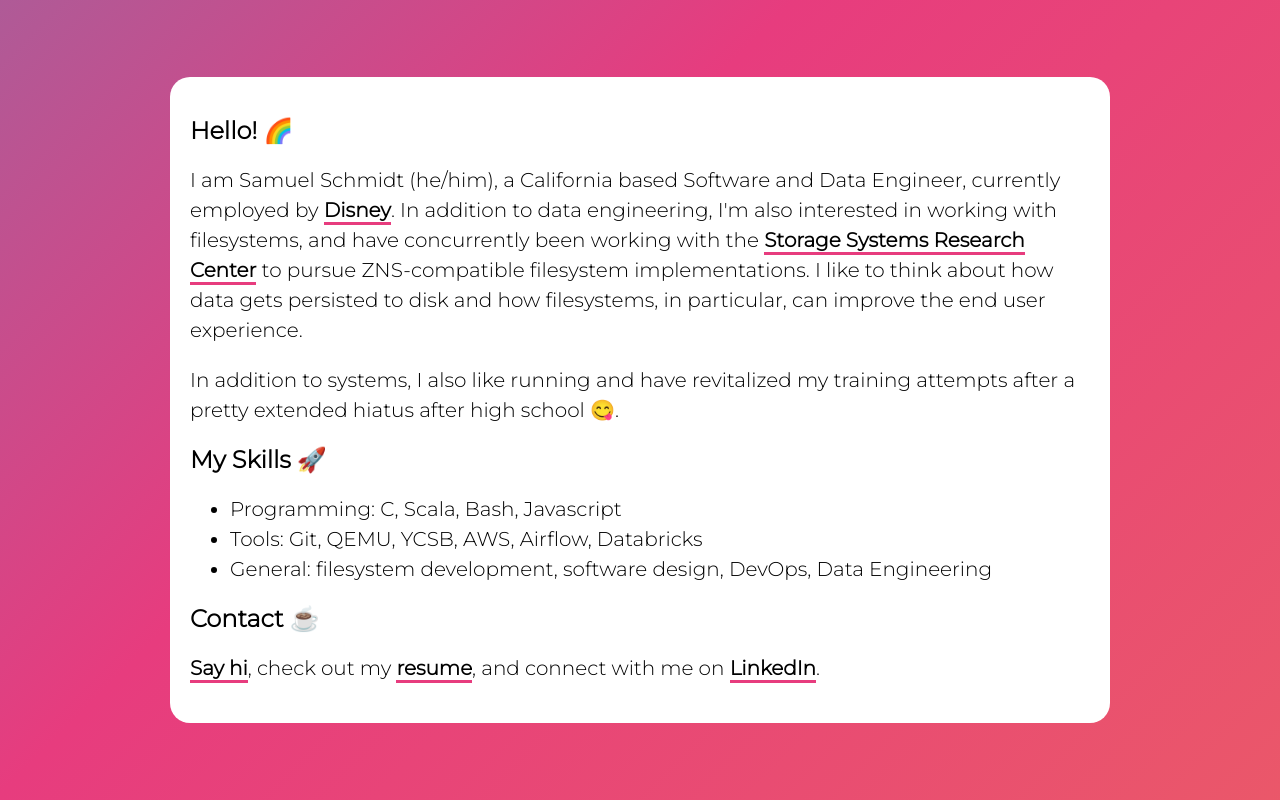
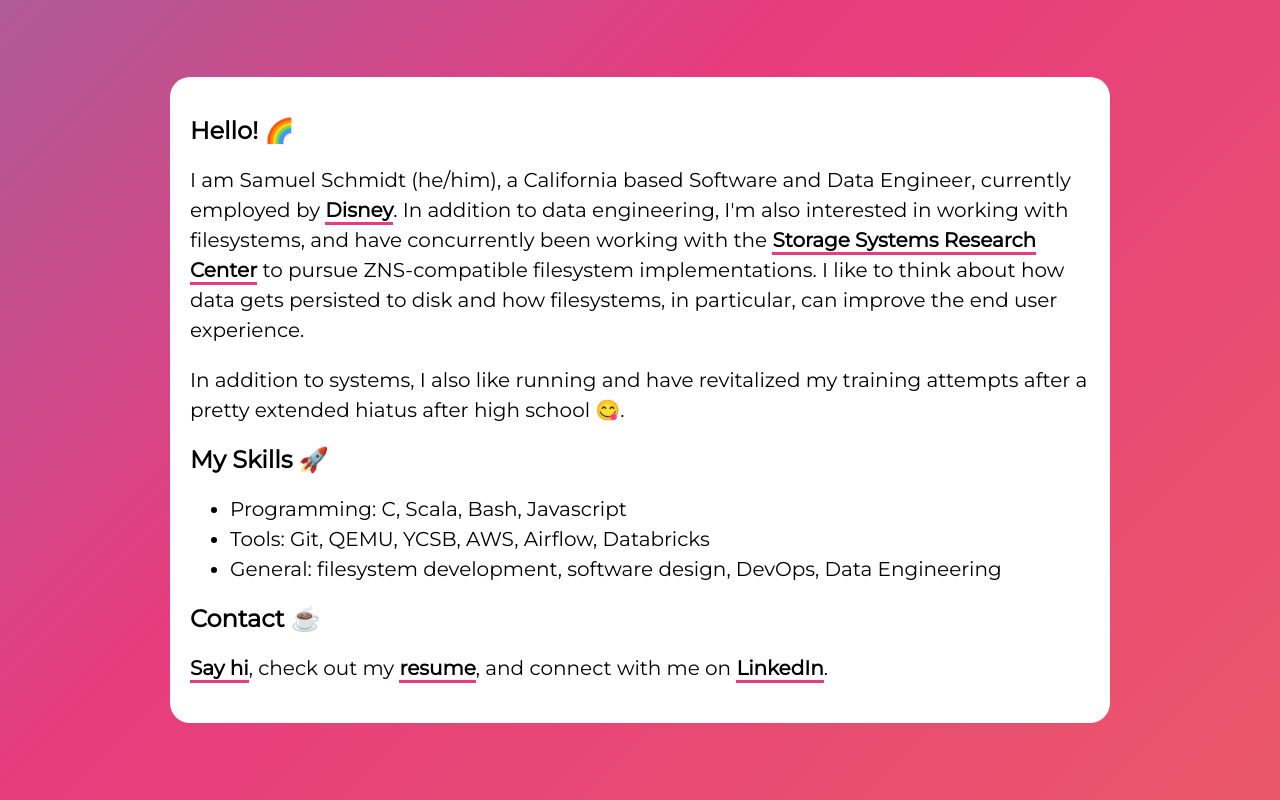
Before and after one commit to tdimhcsleumas/tdimhcsleumas.github.io, a plain HTML site: page index.html in a window 1280 px wide. Drawn offline with Linux system fonts and the light colour scheme.

Commit message:
update font

```diff
--- a/index.html
+++ b/index.html
@@ -5,7 +5,7 @@
     </title>
     <link rel="preconnect" href="https://fonts.googleapis.com">
     <link rel="preconnect" href="https://fonts.gstatic.com" crossorigin>
-    <link href="https://fonts.googleapis.com/css2?family=Montserrat:wght@300&family=Ubuntu:wght@400;500&display=swap" rel="stylesheet">
+    <link href="https://fonts.googleapis.com/css2?family=Montserrat:wght@300;400&family=Ubuntu:wght@400;500&display=swap" rel="stylesheet">
     <link rel="stylesheet" href="style.css">
   </head>
   <body>
```
